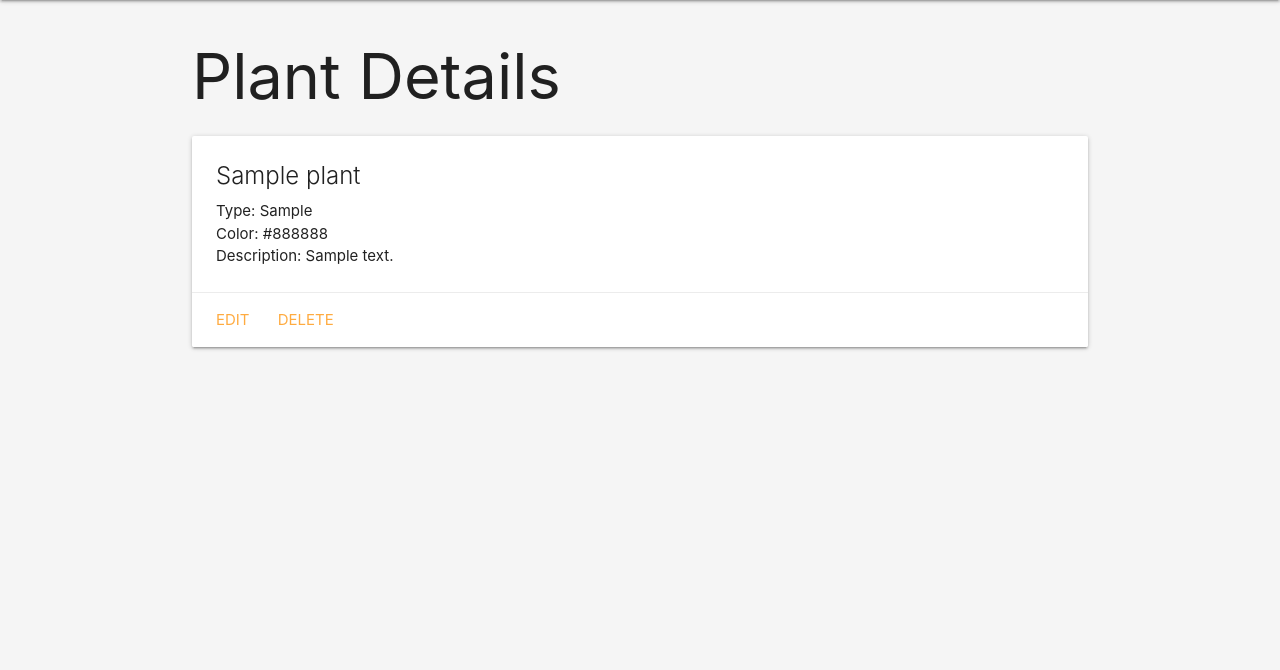
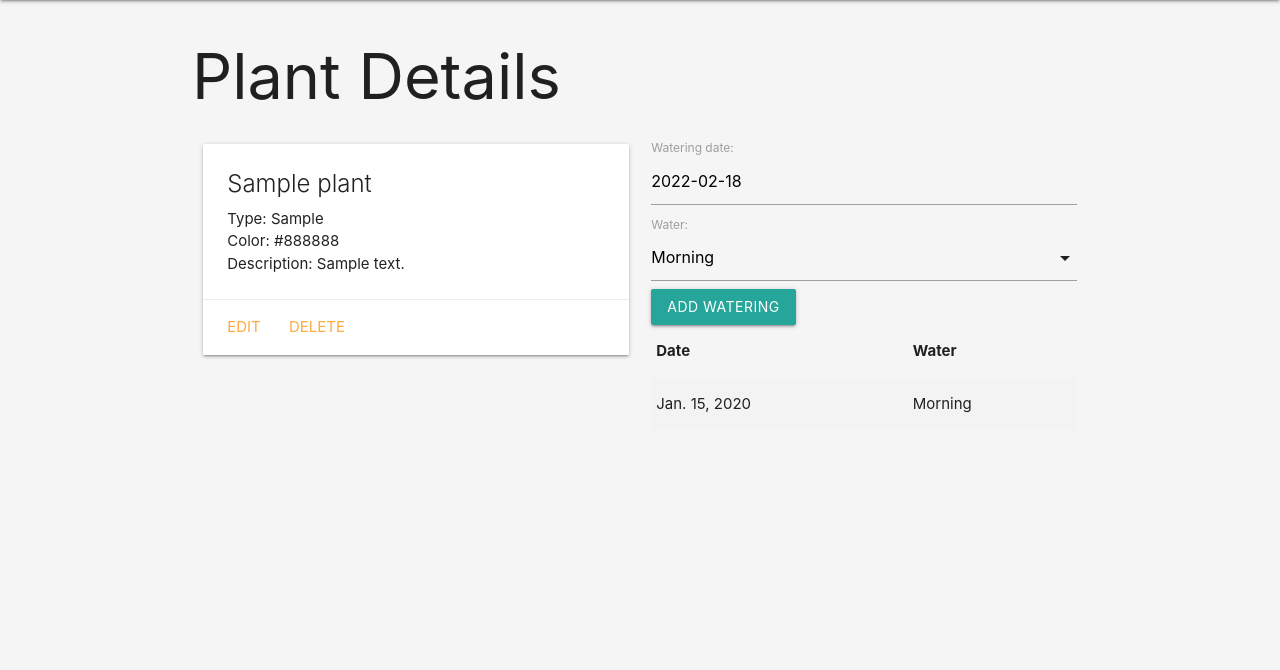
Before and after one commit to nvthompson/plantcollectorlab, a Django app: page /plants/1/ in a window 1280 px wide. Shown: the part 64-734 px from the top of the page. Run offline with Django 4.2, Linux system fonts and the light colour scheme; tables that the repository leaves empty hold one stand-in row (values such as "Sample post").

Commit message:
add a watering schedule

```diff
--- a/main_app/admin.py
+++ b/main_app/admin.py
@@ -1,5 +1,6 @@
 from django.contrib import admin
-from .models import Plant
+from .models import Plant, Watering
 
 # Register your models here.
 admin.site.register(Plant)
+admin.site.register(Watering)
--- /dev/null
+++ b/main_app/forms.py
@@ -0,0 +1,7 @@
+from django.forms import ModelForm
+from .models import Watering
+
+class WateringForm(ModelForm):
+  class Meta:
+    model = Watering
+    fields = ['date', 'water']
--- a/main_app/models.py
+++ b/main_app/models.py
@@ -2,6 +2,11 @@ from django.db import models
 from django.urls import reverse
 
 # Create your models here.
+WATER = (
+    ('M', 'Morning'),
+    ('N', 'Night')
+)
+
 class Plant(models.Model):
     name = models.CharField(max_length=50)
     type = models.CharField(max_length=50)
@@ -13,3 +18,19 @@ class Plant(models.Model):
 
     def get_absolute_url(self):
         return reverse('detail', kwargs={'plant_id': self.id})
+
+class Watering(models.Model):
+    date = models.DateField('watering date')
+    water = models.CharField(
+        max_length=1,
+        choices=WATER,
+        default=WATER[0][0]
+    )
+
+    plant = models.ForeignKey(Plant, on_delete=models.CASCADE)
+
+    def __str__(self):
+        return f"{self.get_water_display()} on {self.date}"
+
+    class Meta:
+        ordering = ['-date']
--- a/main_app/templates/base.html
+++ b/main_app/templates/base.html
@@ -9,6 +9,7 @@
     <title>Plant Collector</title>
     <link rel="stylesheet" href="https://cdnjs.cloudflare.com/ajax/libs/materialize/1.0.0/css/materialize.min.css"/>
     <link rel="stylesheet" type="text/css" href="{% static 'css/style.css' %}" />
+    <script src="https://cdnjs.cloudflare.com/ajax/libs/materialize/1.0.0/js/materialize.min.js"></script>
   </head>
   <body>
     <header class="navbar-fixed">
--- a/main_app/templates/plants/detail.html
+++ b/main_app/templates/plants/detail.html
@@ -2,6 +2,8 @@
 
 <h1>Plant Details</h1>
 
+<div class="row">
+  <div class="col s6">
     <div class="card">
       <div class="card-content">
         <span class="card-title">{{ plant.name }}</span>
@@ -14,5 +16,39 @@
         <a href="{% url 'plants_delete' plant.id %}">Delete</a>
       </div>
     </div>
-
+  </div>
+  <div class="col s6">
+    <form action="{% url 'add_watering' plant.id %}" method="post">
+        {% csrf_token %} {{ watering_form.as_p }}
+        <input type="submit" class="btn" value="Add Watering" />
+      </form>
+    <table class="striped">
+      <thead>
+        <tr>
+          <th>Date</th>
+          <th>Water</th>
+        </tr>
+      </thead>
+      <tbody>
+        {% for watering in plant.watering_set.all %}
+        <tr>
+          <td>{{watering.date}}</td>
+          <td>{{watering.get_water_display}}</td>
+        </tr>
+        {% endfor %}
+      </tbody>
+    </table>
+  </div>
+</div>
+<script>
+    var dateEl = document.getElementById('id_date');
+    M.Datepicker.init(dateEl, {
+      format: 'yyyy-mm-dd',
+      defaultDate: new Date(),
+      setDefaultDate: true,
+      autoClose: true
+    });
+    var selectEl = document.getElementById('id_water');
+    M.FormSelect.init(selectEl);
+  </script>
 {% endblock %}
--- a/main_app/templates/plants/index.html
+++ b/main_app/templates/plants/index.html
@@ -3,7 +3,7 @@
 
 {% for plant in plants %}
 <div class="card">
-    <a href="{% url 'detail' plant.id %}"></a>
+    <a href="{% url 'detail' plant.id %}">
     <div class="card-content">
         <span class="card-title">{{ plant.name }}</span>
         <p>Type: {{ plant.type }}</p>
--- a/main_app/urls.py
+++ b/main_app/urls.py
@@ -9,4 +9,5 @@ urlpatterns = [
     path('plants/create/', views.PlantCreate.as_view(), name='plants_create'),
     path('plants/<int:pk>/update/', views.PlantUpdate.as_view(), name='plants_update'),
     path('plants/<int:pk>/delete/', views.PlantDelete.as_view(), name='plants_delete'),
+    path('cats/<int:plant_id>/add_watering/', views.add_watering, name='add_watering'),
 ]
--- a/main_app/views.py
+++ b/main_app/views.py
@@ -1,21 +1,9 @@
-from django.shortcuts import render
+from django.shortcuts import render, redirect
 from django.views.generic.edit import CreateView, UpdateView, DeleteView
 from .models import Plant
+from .forms import WateringForm
 
 # Create your views here.
-# class Plant:
-#     def __init__(self, name, type, color, description):
-#         self.name = name
-#         self.type = type
-#         self.color = color
-#         self.description = description
-
-# plants = [
-#     Plant('Sunflower', 'flower', 'yellow', 'looks nice on a summers day'),
-#     Plant('Rose', 'flower', ' red', 'perfect for valentines'),
-#     Plant('Cactus', 'succulent', 'green', 'be careful they are prickly')
-#     ]
-
 def home(request):
     return render(request,'home.html')
 
@@ -28,7 +16,16 @@ def plants_index(request):
 
 def plants_detail(request, plant_id):
     plant = Plant.objects.get(id=plant_id)
-    return render(request, 'plants/detail.html', { 'plant': plant })
+    watering_form = WateringForm()
+    return render(request, 'plants/detail.html', { 'plant': plant, 'watering_form': watering_form })
+
+def add_watering(request, plant_id):
+  form = WateringForm(request.POST)
+  if form.is_valid():
+    new_watering = form.save(commit=False)
+    new_watering.plant_id = plant_id
+    new_watering.save()
+  return redirect('detail', plant_id=plant_id)
 
 class PlantCreate(CreateView):
     model = Plant
```
Also changed, not shown: main_app/migrations/0002_watering.py (added), main_app/migrations/0003_rename_cat_watering_plant_alter_watering_date.py (added). Lines whose indentation alone changed are shown as unchanged.
